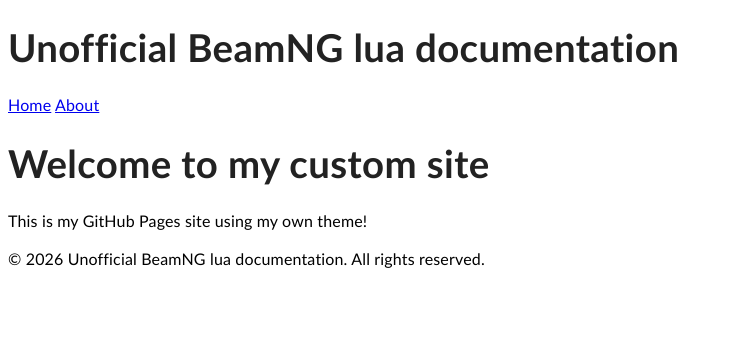
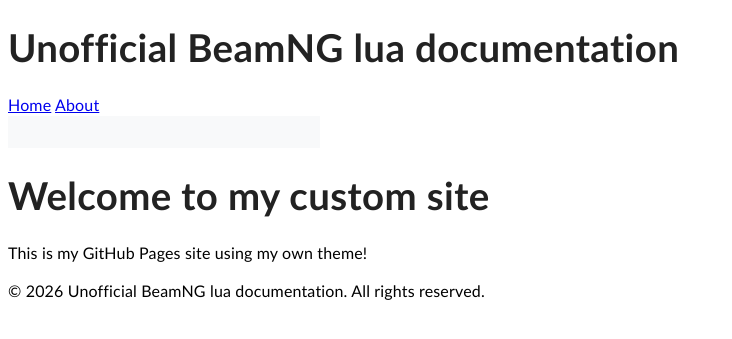
Before and after one commit to E32k/e32k.github.io, a Jekyll site: the page built from index.md, in a window 1280 px wide. Shown: the top 339 px of the page, without its empty margins (0-732 px from the left). Built offline with Jekyll 4.4.1, drawn with Linux system fonts in a browser that asks for light colours.

Commit message:
Update style.css

```diff
--- a/assets/style.css
+++ b/assets/style.css
@@ -7,8 +7,9 @@
 
 
 
-#sidebar {
+aside {
   width: 280px;
+  min-heigth: 300px;
   padding: 1rem;
   background: #f8f9fa;
   font-family: monospace;
```
